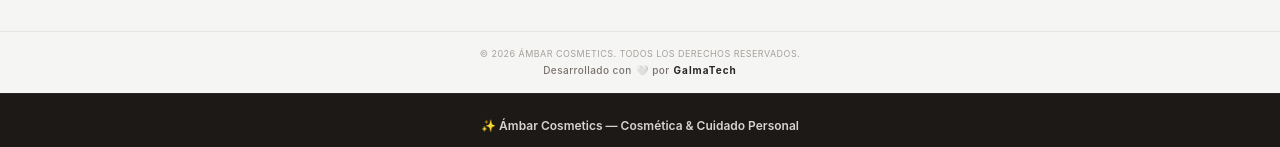
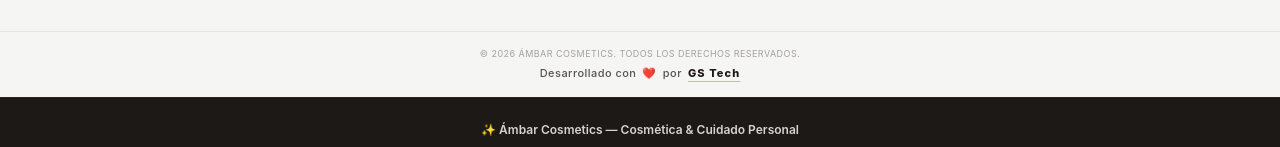
Before and after one commit to cosmeticsbeautyambar/ambarcosmetics, a React (Vite) app in the folder frontend/: page / in a window 1280 px wide. Shown: the part 1360-1507 px from the top of the page. Built offline with nearby package versions, Linux system fonts and the light colour scheme; no server answers.

Commit message:
Actualizacion automatica

```diff
--- a/frontend/src/pages/Home.jsx
+++ b/frontend/src/pages/Home.jsx
@@ -71,7 +71,7 @@ const imageModules = import.meta.glob('../assets/*.{jpeg,jpg,png}', { eager: tru
 const allImages = Object.keys(imageModules)
   .filter((path) => {
     const fileName = path.split('/').pop();
-    const match = fileName.match(/^(\d+)\.(jpeg|jpg|png)$/i);
+    const match = fileName.match(/^(\d+)\.(jpeg|jpg,png)$/i);
     if (!match) return false;
     const num = parseInt(match[1], 10);
     return num >= 1 && num <= 12;
@@ -559,19 +559,24 @@ export default function Home() {
           <div>
             © {new Date().getFullYear()} ÁMBAR COSMETICS. TODOS LOS DERECHOS RESERVADOS.
           </div>
-          <div className="text-[10px] font-medium text-stone-500 flex items-center justify-center gap-1">
+          <div className="text-[11px] font-medium text-stone-600 flex items-center justify-center gap-1.5 pt-0.5">
             <span>Desarrollado con</span>
             <span
               onClick={handleAdminAccess}
-              className="cursor-pointer hover:scale-125 inline-block transition-transform duration-200 select-none"
+              className="cursor-pointer hover:scale-125 inline-block transition-transform duration-200 select-none text-rose-400"
               title="Ámbar System"
             >
-              🤍
+              ❤️
             </span>
             <span>por</span>
-            <span className="text-stone-800 font-bold tracking-widest hover:text-rose-500 transition cursor-pointer">
-              GalmaTech
-            </span>
+            <a
+              href="https://www.instagram.com/gs.tech.argentina/"
+              target="_blank"
+              rel="noopener noreferrer"
+              className="text-stone-900 font-extrabold tracking-widest hover:text-rose-600 transition-colors duration-200 cursor-pointer underline underline-offset-4 decoration-rose-300"
+            >
+              GS Tech
+            </a>
           </div>
 
           {visits !== null && (
```
Also changed, not shown: 1 other file (tests, documents, lock files or other folders).
